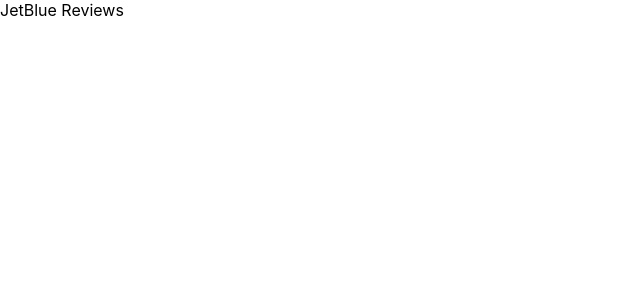
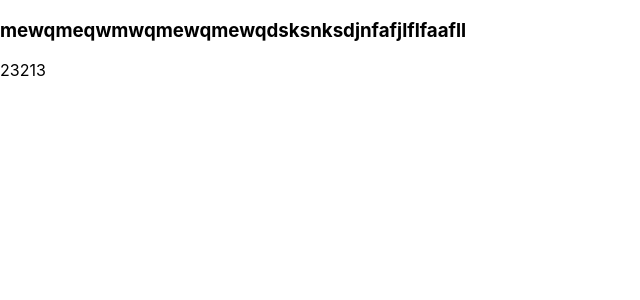
Before and after one commit to Hieuthewolf/Yale-Hack-2019, a React (Create React App) app in the folder jetblue/: page / in a window 1280 px wide. Shown: the top 300 px of the page, without its empty margins (0-640 px from the left). Built offline with nearby package versions, Linux system fonts and the light colour scheme.

Commit message:
Added component/class folder

```diff
--- a/jetblue/src/App.js
+++ b/jetblue/src/App.js
@@ -1,45 +1,24 @@
 import React from 'react';
 import './App.css';
-
-class Review extends React.Component {
-  constructor(props) {
-    super(props);
-
-    this.state = {
-      title: 'filler title',
-      text: 'filler text',
-      rating: 'filler rating',
-      source: 'filler source',
-    };
-  }
-
-  render() {
-    return (
-      <div className='review'>
-        <h3>{this.state.title}</h3>
-        <p>{this.state.text}</p>
-        <p>{this.state.source}</p>
-      </div>
-    );
-  }
-}
+import Review from "./class/Review"
 
 class App extends React.Component {
   constructor(props) {
     super(props);
 
     this.state = {
-      reviews: [],
+      reviews: [<Review title = "mewqmeqwmwqmewqmewqdsksnksdjnfafjlflfaafll" text = "23213" />],
       display: 'home',
       filters: [],
     };
   }
 
   render() {
+    const reviewItems = this.state.reviews.map((d) => d)
+    console.log(reviewItems);
     return (
       <div>
-        <div className='header'>JetBlue Reviews</div>
-        <div>{this.state.reviews}</div>
+        {reviewItems}
       </div>
     );
   }
--- /dev/null
+++ b/jetblue/src/class/Review.js
@@ -0,0 +1,26 @@
+import React from 'react';
+
+class Review extends React.Component {
+    constructor(props) {
+      super(props);
+
+      this.state = {
+        title: props.title,
+        text: props.text,
+        rating: props.rating,
+        source: props.source
+      };
+    }
+
+    render() {
+      return (
+        <div className='review'>
+          <h3>{this.state.title}</h3>
+          <p>{this.state.text}</p>
+          <p>{this.state.source}</p>
+        </div>
+      );
+    }
+}
+
+export default Review;
```
